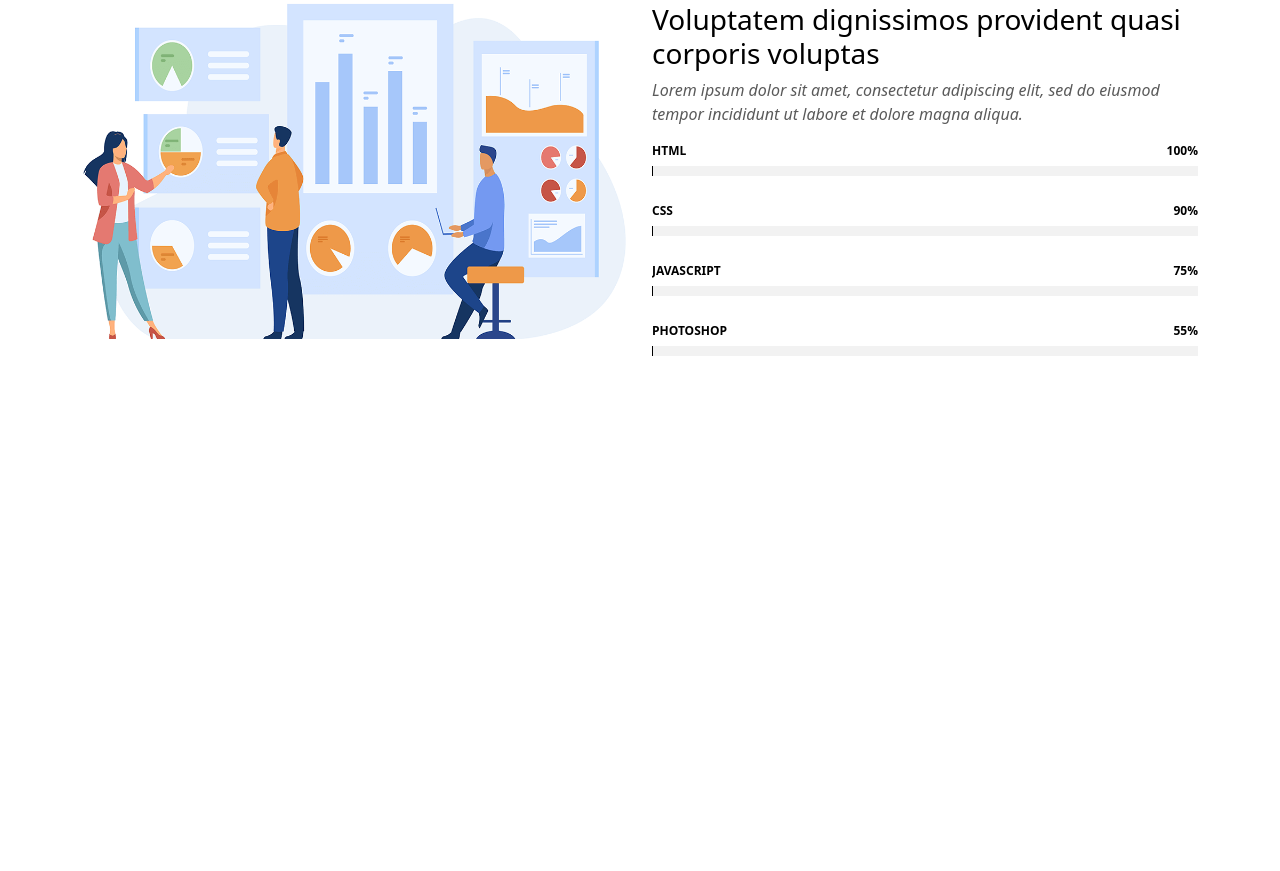
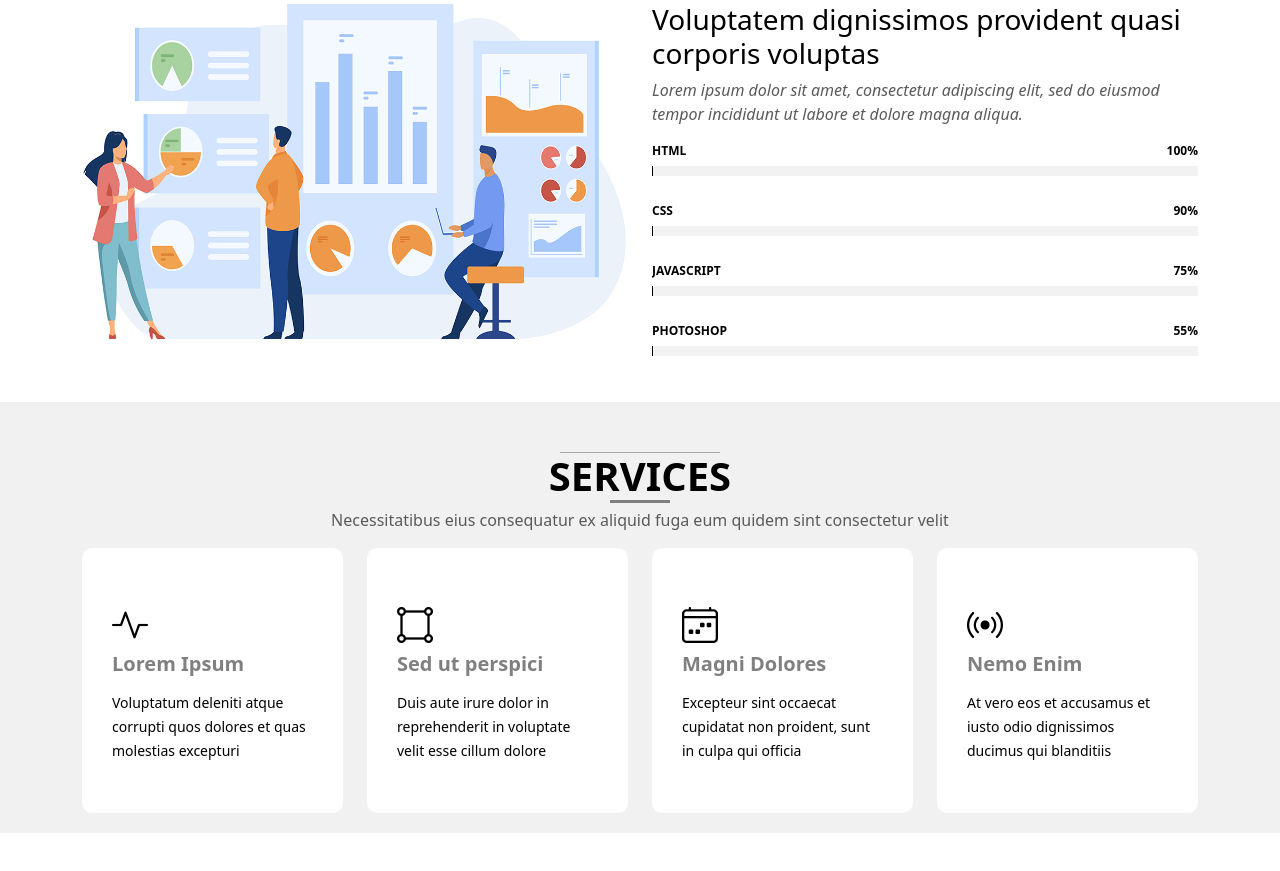
Before and after one commit to Stephano55/UserInterface, a plain HTML site: page index.html in a window 1280 px wide. Shown: the part 1875-2746 px from the top of the page. Before the commit the page ends 2325 px from the top, so only its background shows below. Drawn offline with Linux system fonts and the light colour scheme.

Commit message:
ajout de la section services

```diff
--- a/css/style.css
+++ b/css/style.css
@@ -228,3 +228,39 @@ a:hover{color: gray !important;}
     transition: 0.9s;
     background-color: black;
 }
+#services{
+    background-color: #8080801c;
+    padding: 50px 0px 20px 0px;
+}
+#services .service-item {
+    padding: 50px 30px;
+    transition: all ease-in-out 0.4s;
+    background-color: white;
+    height: 100%;
+    border-radius: 10px;
+}
+#services .service-item .icon i {
+    color: black;
+    font-size: 36px;
+}
+#services .service-item h4 {
+    font-weight: 700;
+    margin-bottom: 15px;
+    font-size: 20px;
+}
+#services .service-item h4 a {
+    color: gray;
+    text-decoration: none;
+}
+#services .service-item p {
+    line-height: 24px;
+    font-size: 14px;
+    margin-bottom: 0;
+    color: black;
+}
+#services .service-item:hover {
+    transform: translateY(-10px);
+}
+#services .service-item:hover h4 a {
+    color: black !important;
+}
--- a/index.html
+++ b/index.html
@@ -227,6 +227,55 @@
             </div>
           </div>
         </div>
+      </section><!--fin skills-->
+      <!--services-->
+      <section id="services">
+        <div class="container">
+          <div class="row text-center">
+            <div class="col-lg-12">
+              <h1 class="titre">SERVICES</h1>
+            </div>
+          </div>
+        </div>
+        <div class="container">
+          <div class="row text-center">
+            <div class="col-lg-12">
+              <p>Necessitatibus eius consequatur ex aliquid fuga eum quidem sint consectetur velit</p>
+            </div>
+          </div>
+        </div>
+        <div class="container">
+          <div class="row gy-4">
+            <div class="col-xl-3 col-md-6">
+              <div class="service-item position-relative">
+                <div class="icon"><i class="bi bi-activity icon"></i></div>
+                <h4><a href="" class="stretched-link">Lorem Ipsum</a></h4>
+                <p>Voluptatum deleniti atque corrupti quos dolores et quas molestias excepturi</p>
+              </div>
+            </div>
+            <div class="col-xl-3 col-md-6">
+              <div class="service-item position-relative">
+                <div class="icon"><i class="bi bi-bounding-box-circles icon"></i></div>
+                <h4><a href="" class="stretched-link">Sed ut perspici</a></h4>
+                <p>Duis aute irure dolor in reprehenderit in voluptate velit esse cillum dolore</p>
+              </div>
+            </div>
+            <div class="col-xl-3 col-md-6">
+              <div class="service-item position-relative">
+                <div class="icon"><i class="bi bi-calendar4-week icon"></i></div>
+                <h4><a href="" class="stretched-link">Magni Dolores</a></h4>
+                <p>Excepteur sint occaecat cupidatat non proident, sunt in culpa qui officia</p>
+              </div>
+            </div>
+            <div class="col-xl-3 col-md-6">
+              <div class="service-item position-relative">
+                <div class="icon"><i class="bi bi-broadcast icon"></i></div>
+                <h4><a href="" class="stretched-link">Nemo Enim</a></h4>
+                <p>At vero eos et accusamus et iusto odio dignissimos ducimus qui blanditiis</p>
+              </div>
+            </div>
+          </div>
+        </div>
       </section>
     </main>
 </body>
```
